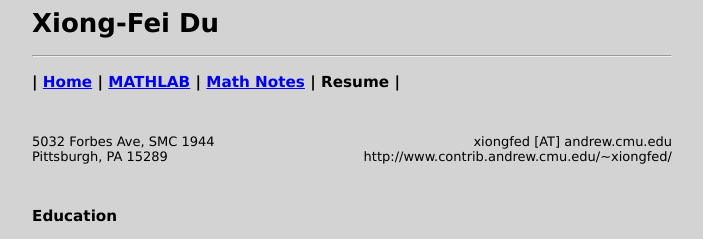
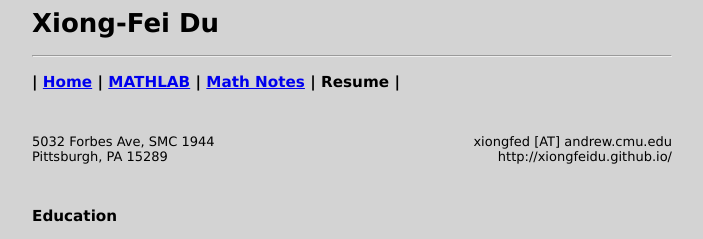
Before and after one commit to xiongfeidu/xiongfeidu.github.io, a plain HTML site: page resume/index.html in a window 1280 px wide. Shown: the top 239 px of the page, without its empty margins (76-779 px from the left). Drawn offline with Linux system fonts and the light colour scheme.

Commit message:
resume link updated

```diff
--- a/resume/index.html
+++ b/resume/index.html
@@ -25,7 +25,7 @@ xiongfed [AT] andrew.cmu.edu
 </span><br />
 Pittsburgh, PA 15289
 <span style="float:right;">
-http://www.contrib.andrew.cmu.edu/~xiongfed/
+http://xiongfeidu.github.io/
 </span>
 </p>
 <p>&nbsp;</p>
```
